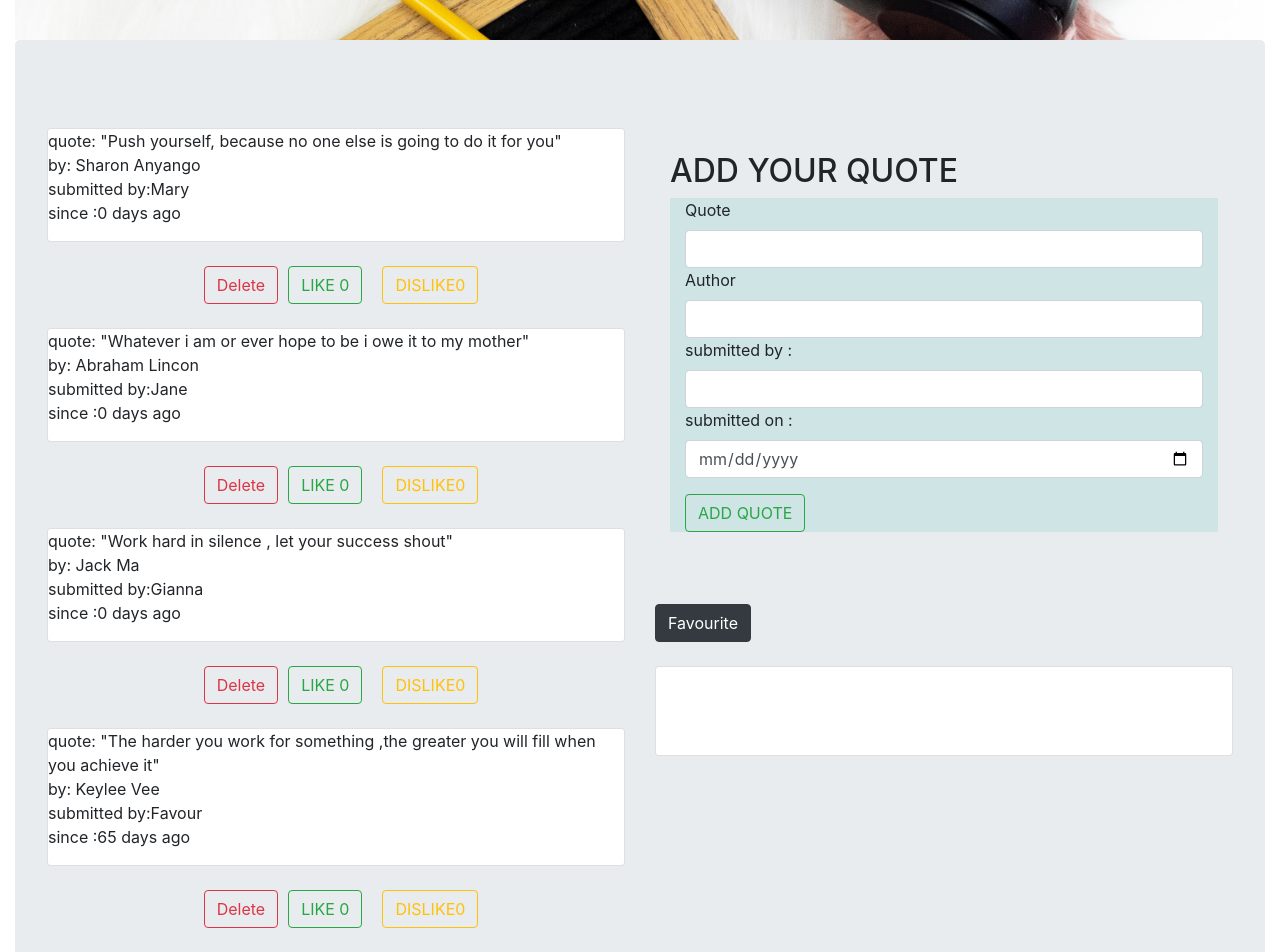
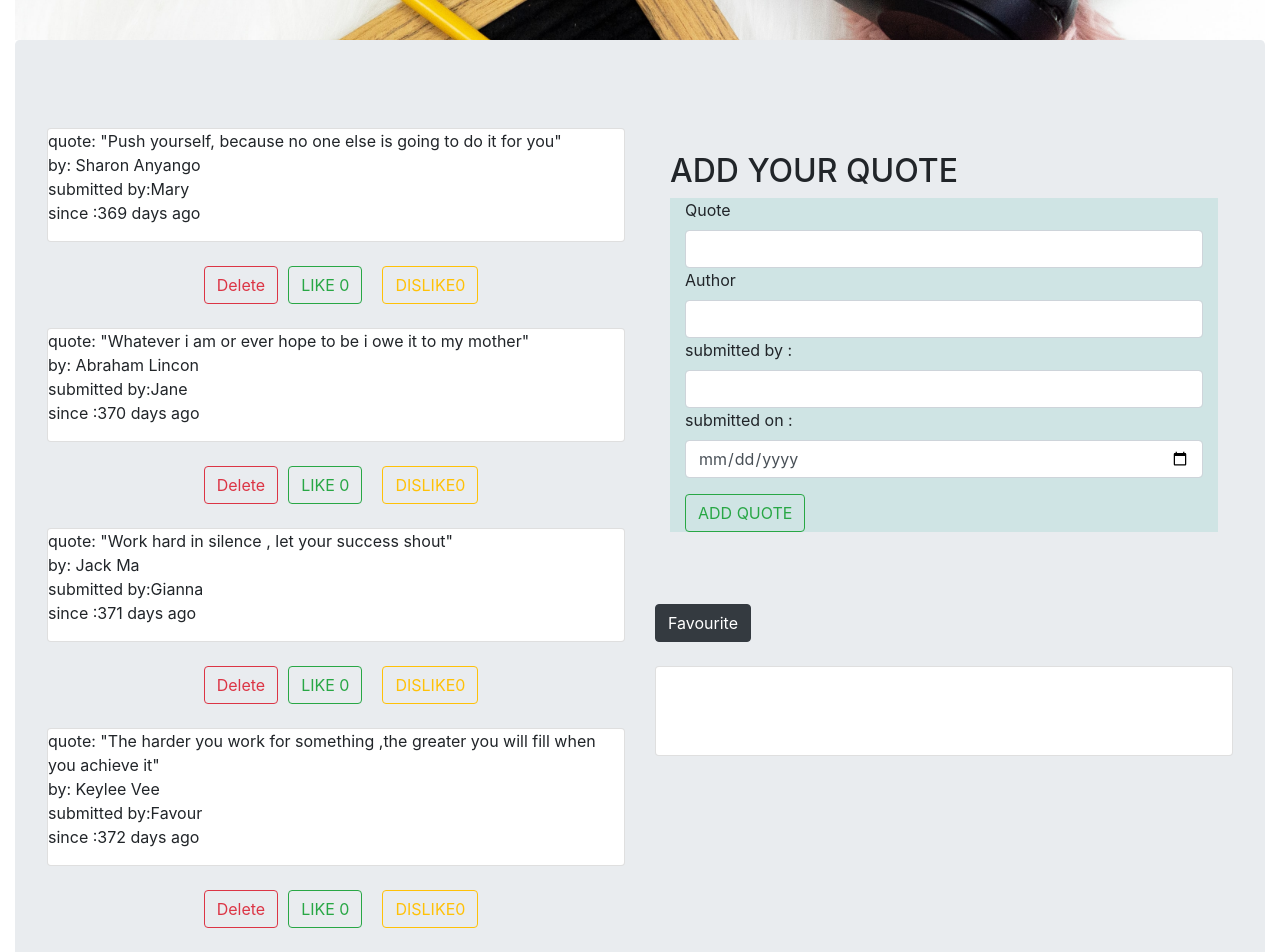
Before and after one commit to sharon0812/quotes, an Angular app: page / in a window 1280 px wide. Shown: the part 460-1412 px from the top of the page. Built offline with nearby package versions, Linux system fonts and the light colour scheme.

Commit message:
modify quote component ts

```diff
--- a/src/app/quote/quote.component.css
+++ b/src/app/quote/quote.component.css
@@ -4,6 +4,7 @@
     background-repeat: no-repeat;
     height: 500px;
     width: 100%;
+    background-attachment: fixed;
 }
 h1{
     text-align:center;
--- a/src/app/quote/quote.component.ts
+++ b/src/app/quote/quote.component.ts
@@ -8,10 +8,10 @@ import {Quote} from '../quote'
 })
 export class QuoteComponent implements OnInit {
   quotes: Quote[] = [
-    new Quote( 'Push yourself, because no one else is going to do it for you',  'Sharon Anyango', 'Mary', new Date(2020,7,11)),
-    new Quote('Whatever i am or ever hope to be i owe it to my mother', 'Abraham Lincon ', 'Jane', new Date(2020,6,9)),
-    new Quote('Work hard in silence , let your success shout', 'Jack Ma', 'Gianna', new Date(2019,3,7)),
-    new Quote('The harder you work for something ,the greater you will fill when you achieve it', 'Keylee Vee', 'Favour',new Date(2020,12,10)),
+    new Quote( 'Push yourself, because no one else is going to do it for you',  'Sharon Anyango', 'Mary', new Date(2021,10,10)),
+    new Quote('Whatever i am or ever hope to be i owe it to my mother', 'Abraham Lincon ', 'Jane', new Date(2021,10,11)),
+    new Quote('Work hard in silence , let your success shout', 'Jack Ma', 'Gianna', new Date(2021,10,12)),
+    new Quote('The harder you work for something ,the greater you will fill when you achieve it', 'Keylee Vee', 'Favour',new Date(2021,10,13)),
 
   ];
   addNewQuote (quote){
```
Also changed, not shown: src/app/quote/quote.component.html (+6 -5 lines).
